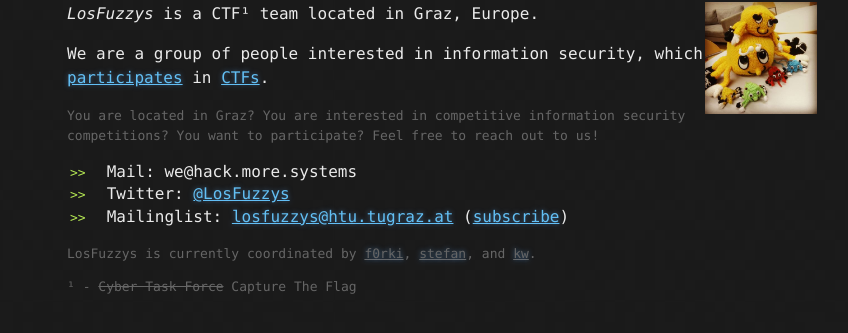
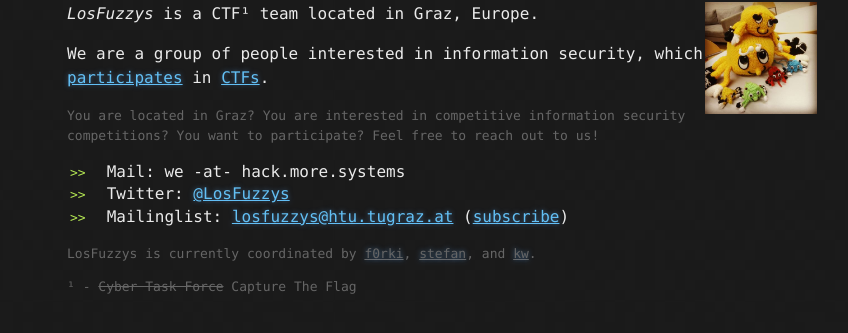
Before and after one commit to mtps3/Mtps3.github.io, a Jekyll site: the page built from index.md, in a window 1280 px wide. Shown: the part 231-564 px from the top of the page, without its empty margins (198-1046 px from the left). Built offline with Jekyll 4.4.1, drawn with Linux system fonts in a browser that asks for light colours.

Commit message:
Obfuscate email a bit

```diff
--- a/index.md
+++ b/index.md
@@ -14,7 +14,8 @@
 
 <p class="small dark">You are located in Graz? You are interested in competitive information security competitions? You want to participate? Feel free to reach out to us!</p>
 
-* Mail: we@hack.more.systems
+
+* Mail: we -at- hack.more.systems
 * Twitter: [@LosFuzzys](https://twitter.com/LosFuzzys)
 * Mailinglist: [losfuzzys@htu.tugraz.at](mailto:losfuzzys@htu.tugraz.at) ([subscribe](https://mail.htu.tugraz.at/cgi-bin/mailman/listinfo/losfuzzys))
 
```
